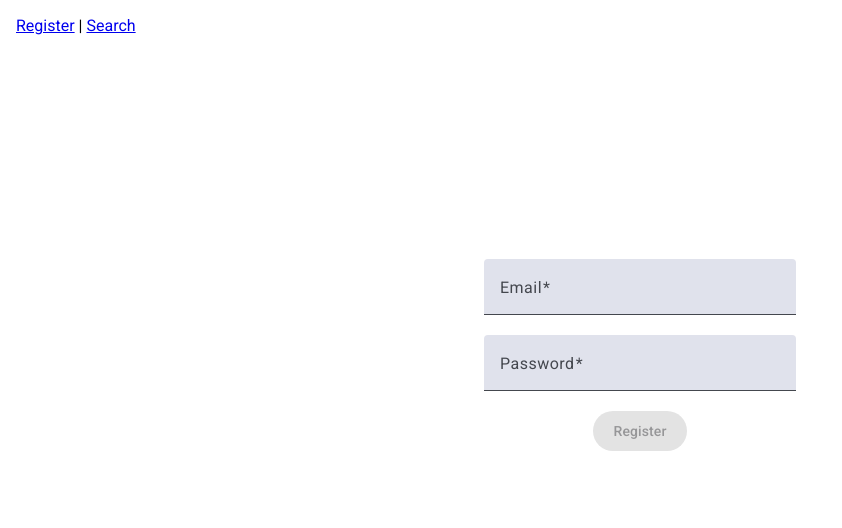
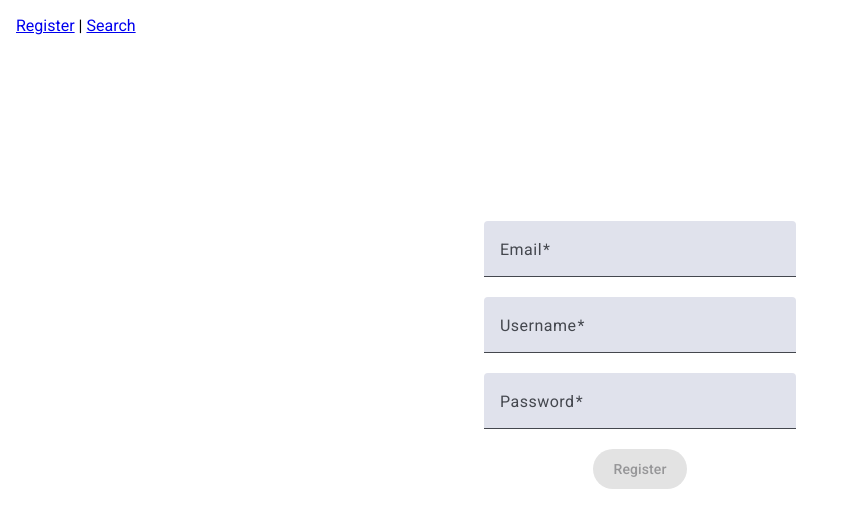
Before and after one commit to phoenix-of-dawn/game-tracker, an Angular app in the folder client/: page /register in a window 1280 px wide. Shown: the top 528 px of the page, without its empty margins (0-842 px from the left). Built offline with nearby package versions, Linux system fonts and the light colour scheme.

Commit message:
Add username to client register form

```diff
--- a/client/src/app/components/register/register.component.html
+++ b/client/src/app/components/register/register.component.html
@@ -23,6 +23,18 @@
         </div>
         <div class="register-field">
             <mat-form-field>
+                <mat-label>Username</mat-label>
+                <input
+                    matInput
+                    id="register-username"
+                    type="username"
+                    formControlName="username"
+                    required="true"
+                />
+            </mat-form-field>
+        </div>
+        <div class="register-field">
+            <mat-form-field>
                 <mat-label>Password</mat-label>
                 <input
                     matInput
--- a/client/src/app/components/register/register.component.ts
+++ b/client/src/app/components/register/register.component.ts
@@ -31,6 +31,7 @@ export class RegisterComponent {
 
     registerForm = new FormGroup({
         email: new FormControl('', [Validators.email, Validators.required]),
+        username: new FormControl('', Validators.required),
         password: new FormControl('', [
             Validators.required,
             Validators.minLength(6),
@@ -47,10 +48,15 @@ export class RegisterComponent {
 
     onSubmit() {
         console.log('submitted!');
-        if (this.registerForm.value.email && this.registerForm.value.password) {
+        if (
+            this.registerForm.value.email &&
+            this.registerForm.value.password &&
+            this.registerForm.value.username
+        ) {
             const result = this.registrationHandler.makeUser(
                 this.registerForm.value.email,
-                this.registerForm.value.password
+                this.registerForm.value.password,
+                this.registerForm.value.username
             );
             this.registerForm.reset();
 
--- a/client/src/app/services/http-handler.service.ts
+++ b/client/src/app/services/http-handler.service.ts
@@ -19,12 +19,14 @@ export class HttpHandler {
 
     postRegisterRequest(
         email: string,
-        password: string
+        password: string,
+        username: string
     ): Observable<UserCreationResponse> {
         return this.http.post<UserCreationResponse>(
             `${this.baseUrl}/register`,
             {
                 email: email,
+                username: username,
                 password: password,
             }
         );
--- a/client/src/app/services/registeration-handler.service.ts
+++ b/client/src/app/services/registeration-handler.service.ts
@@ -7,12 +7,20 @@ import { UserCreationError, UserCreationResponse } from '../interfaces/user';
 export class RegistrationHandler {
     constructor(private httpHandler: HttpHandler) {}
 
-    public makeUser(email: string, password: string): UserCreationResponse {
+    public makeUser(
+        email: string,
+        password: string,
+        username: string
+    ): UserCreationResponse {
         let result: UserCreationResponse = {
             Authorization: '',
             Error: UserCreationError.ServerError,
         };
-        const response = this.httpHandler.postRegisterRequest(email, password);
+        const response = this.httpHandler.postRegisterRequest(
+            email,
+            password,
+            username
+        );
         response.subscribe((res) => {
             result = res;
         });
```
